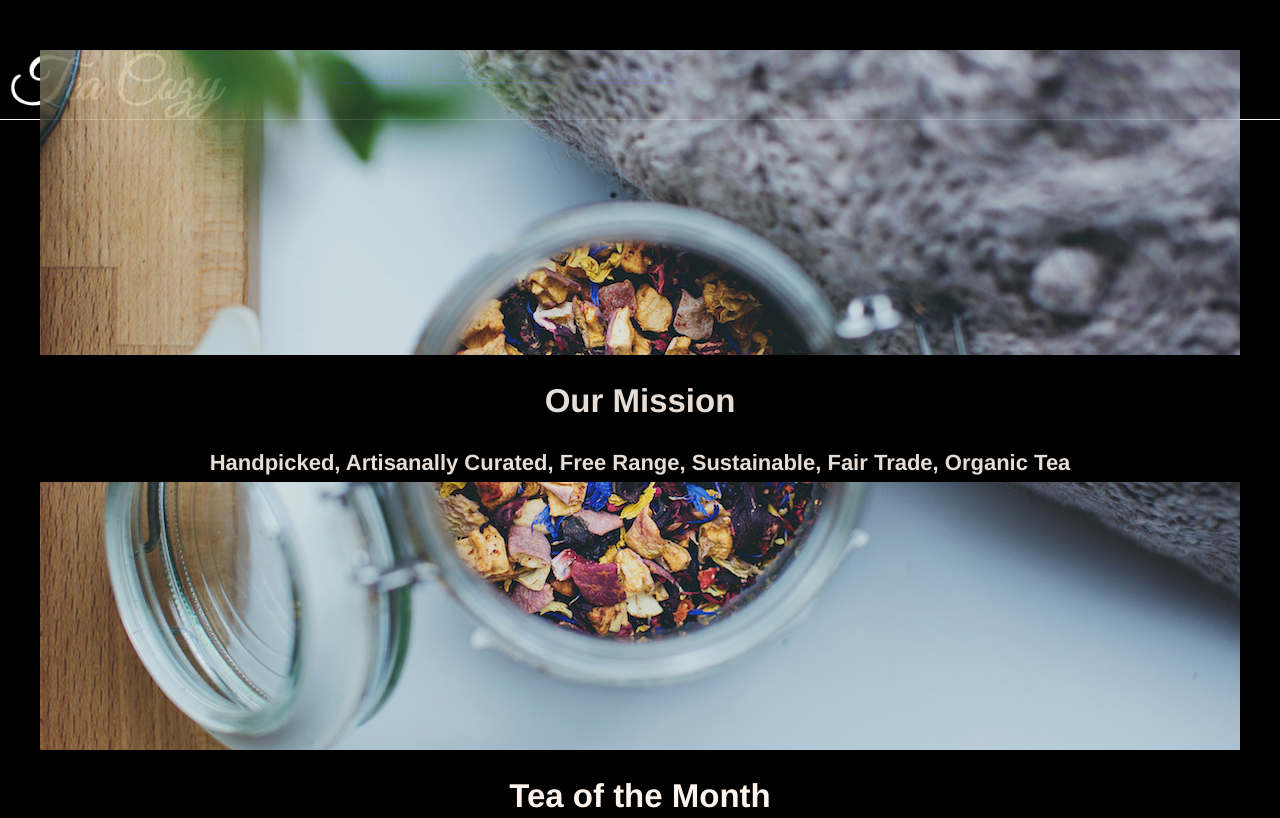
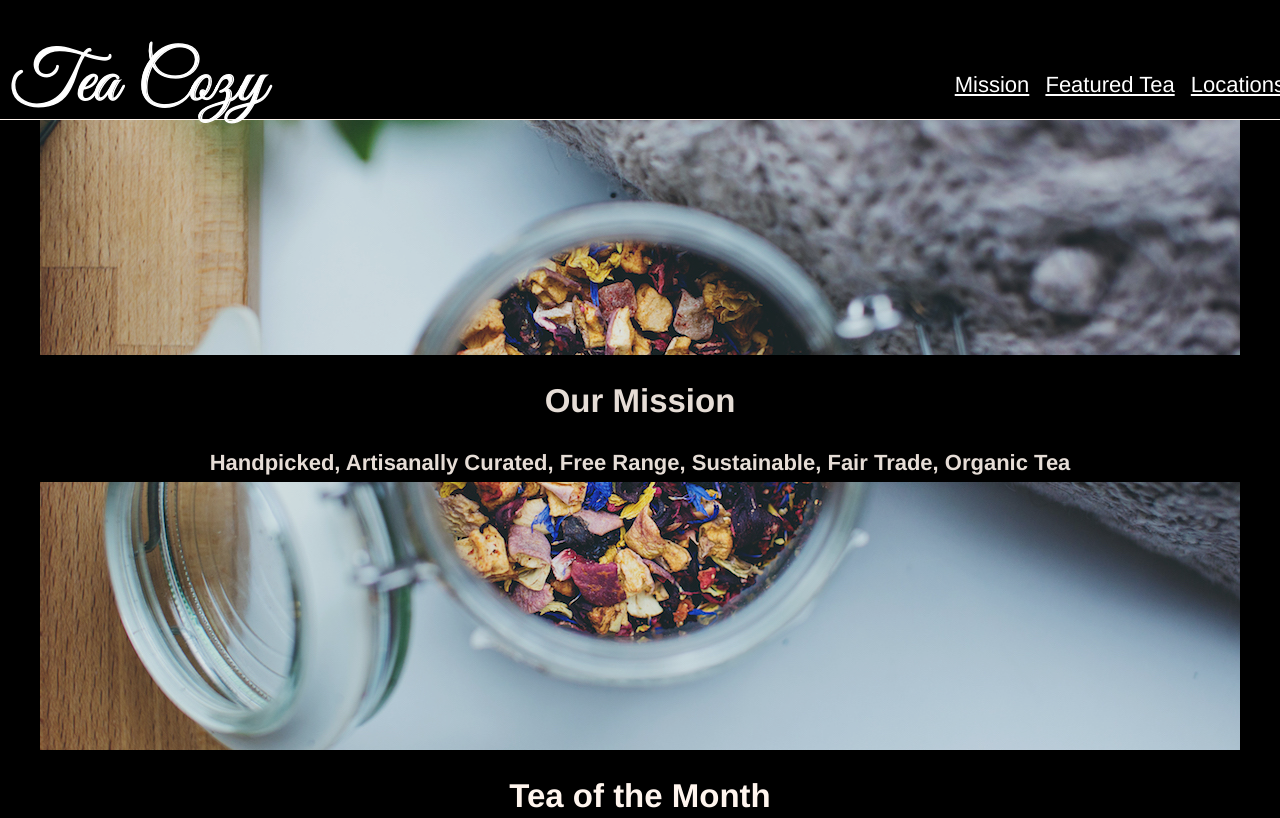
Before and after one commit to bzzlingua/TeaCozy, a plain HTML site: page index.html in a window 1280 px wide. Shown: the top 818 px of the page. Drawn offline with Linux system fonts and the light colour scheme.

Commit message:
got advice on the header. last push..?

```diff
--- a/index.html
+++ b/index.html
@@ -7,13 +7,13 @@
 <body>
 <!--fixed header-->
 <header>
-  <img src="resources/images/img-tea-cozy-logo.png">
+  <div class:"logo">
+    <img src="resources/images/img-tea-cozy-logo.png">
+  </div>
       <nav>
-        <div class="main-nav">
-          <span><a href="#">Mission</a></span>
-        <span><a href="#">Featured Tea</a></span>
-        <span><a href="#">Locations</a></span>
-      </div>
+        <span><a href="#">Mission</a></span>
+         <span><a href="#">Featured Tea</a></span>
+         <span><a href="#">Locations</a></span>
       </nav>
 </header>
 <!--main content container-->
--- a/resources/css/styles.css
+++ b/resources/css/styles.css
@@ -5,20 +5,26 @@ header{
   width: 100%;
   height: 69px;
   padding-left: 10px;
+  align-items: center;
   border-bottom: 1px solid seashell;
-  z-index: 10px;
+  z-index: 10;
 }
-.main-nav{
+.logo{
   display: flex;
+  height: 69px;
+  justify-content: center;
+  flex-wrap: wrap;
+}
+header nav {
+  text-align: right;
   flex-grow: 1;
   font-size: 22px;
   font-family: Helvetica;
   color: seashell;
-  padding-left: 100px;
 }
-.main-nav span{
-  display: flex;
-  padding: 10px;
+header nav span a{
+  color: white;
+  padding: 5px;
 }
 body{
   margin: 0;
@@ -78,6 +84,7 @@ height: 100px;
   display: flex;
   flex-wrap: wrap;
   flex-direction: row;
+  justify-content: center;
 }
 .cell {
   width: 300px
```
